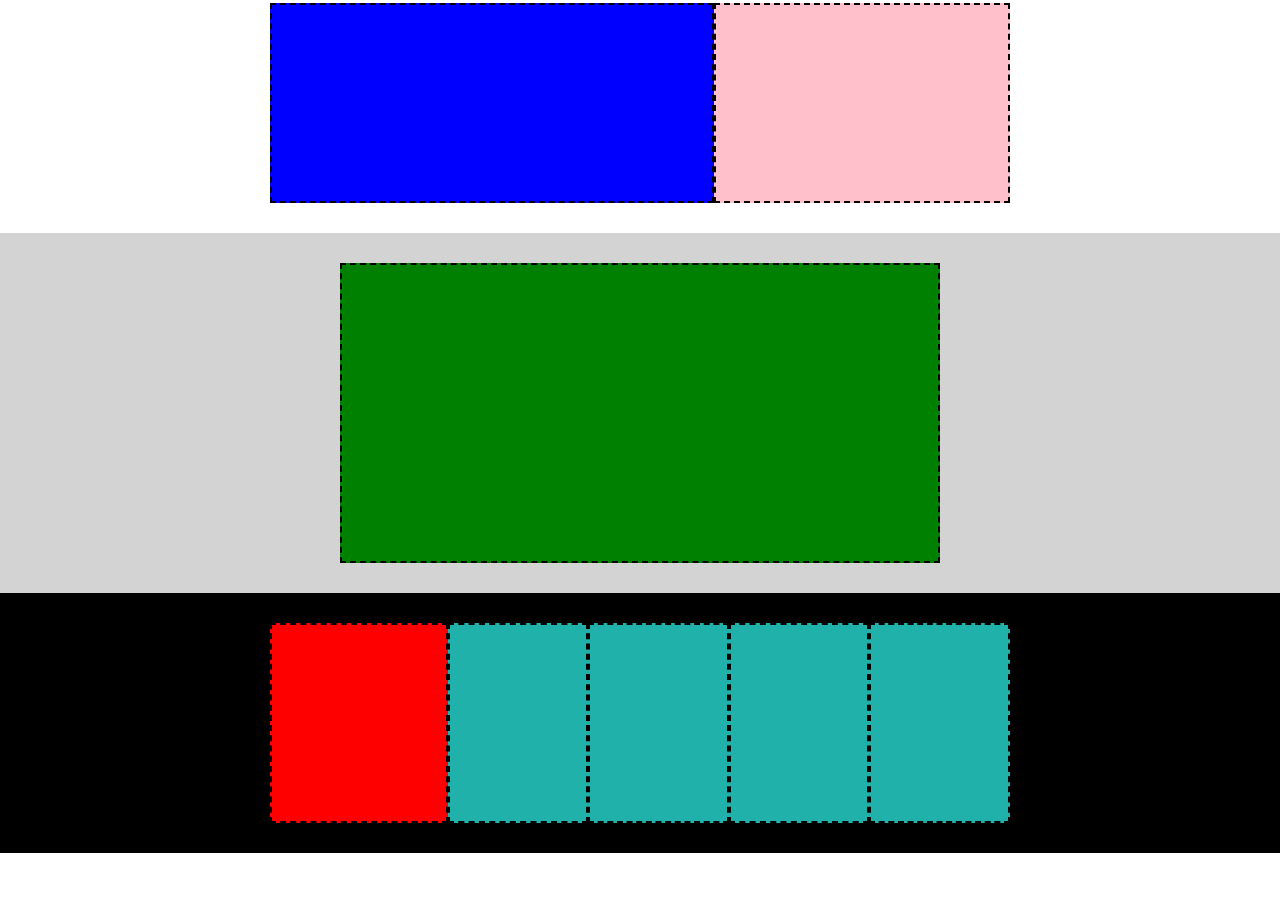
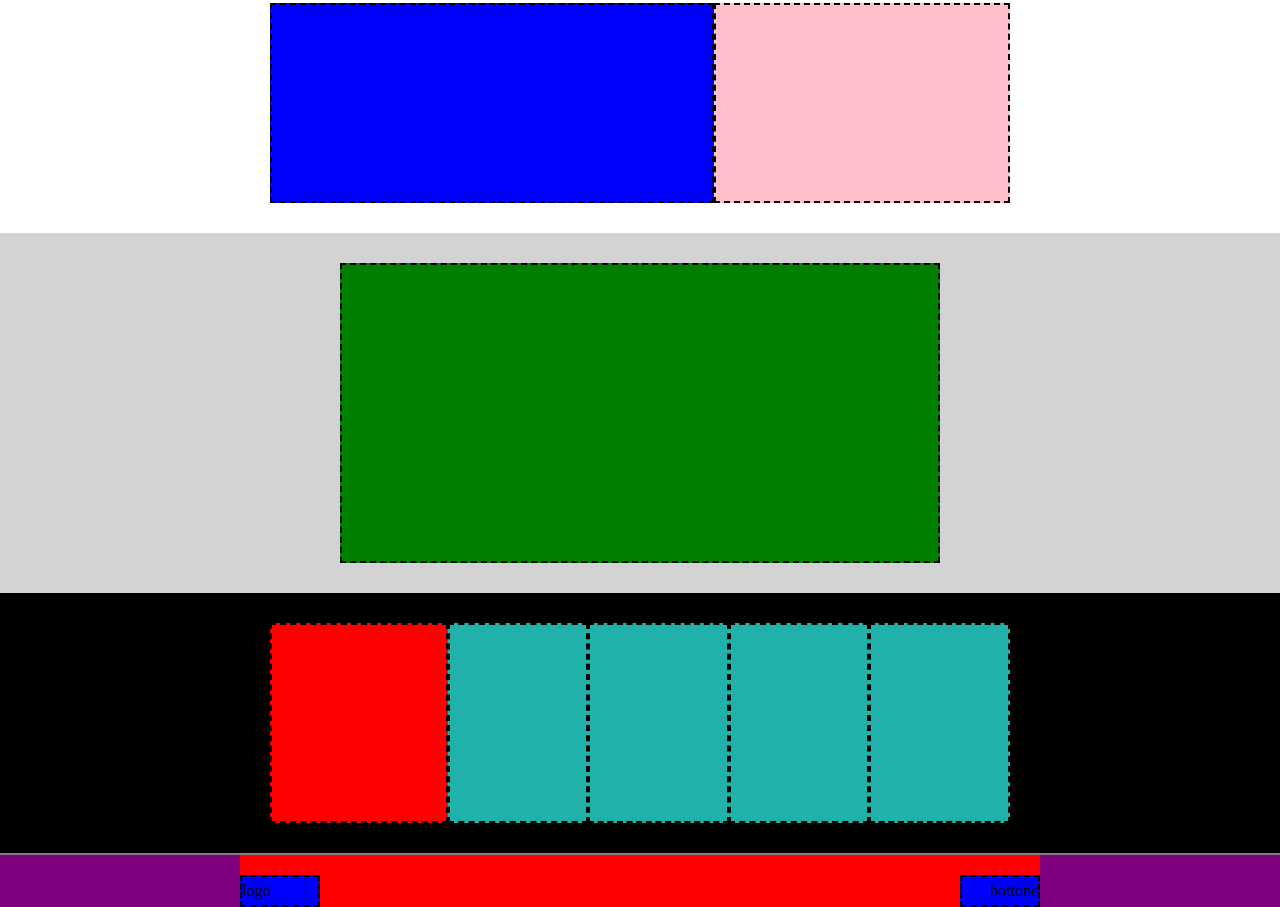
Before and after one commit to pietrocruciata/htmlcss-struttura-discord, a plain HTML site: page index.html in a window 1280 px wide. Shown: the part 797-1704 px from the top of the page. Before the commit the page ends 1650 px from the top, so only its background shows below. Drawn offline with Linux system fonts and the light colour scheme.

Commit message:
add footer

```diff
--- a/css/style.css
+++ b/css/style.css
@@ -41,6 +41,10 @@
     height: 200px;
 }
 
+.col-10{
+    width: 10%;
+}
+
 .col-19 {
     width: 19%;
 }
@@ -55,6 +59,9 @@
     padding-left: 100px;
 }
 
+.col-80{
+    width: 80%;
+}
 .col-24 {
     width: 24%;
 }
@@ -75,6 +82,10 @@
     border: 2px dashed black;
 }
 
+.bg-purple{
+    background-color: purple;
+}
+
 .bg-lightblue {
     background-color: lightblue;
     margin-top: 8px;
@@ -82,7 +93,7 @@
 
 .bg-blue {
     background-color: blue;
-    height: 200px;
+
 }
 
 .bg-red {
@@ -141,6 +152,13 @@
     flex-direction: row-reverse;
 }
 
+.m-20-0-0-0{
+    margin: 20px 0 0 0;
+}
+
+.b-top{
+    border-top: 2px solid grey;
+}
 /*debug*/
 
 .debug {
--- a/index.html
+++ b/index.html
@@ -27,14 +27,14 @@
     <main>
 
         </section>
-        <section class="bg-blue row">
+        <section class="bg-blue height-200 row">
             <div class="eat m-auto container placeholder bg-pink border-dashed row"></div>
         </section>
 
         <section>
             <div class="container">
                 <div class="row p-30">
-                    <div class=" border-dashed bg-blue col-60 height-200"></div>
+                    <div class=" border-dashed bg-blue height-200 height-200 col-60 height-200"></div>
                     <div class="m-auto border-dashed bg-pink col-40 height-200"></div>
                 </div>
             </div>
@@ -44,7 +44,7 @@
         <section class="bg-grey">
             <div class="container">
                 <div class="f-reverse row p-30">
-                    <div class=" border-dashed bg-blue col-60 height-200"></div>
+                    <div class=" border-dashed bg-blue height-200 col-60 height-200"></div>
                     <div class="m-auto border-dashed bg-pink col-40 height-200"></div>
                 </div>
             </div>
@@ -54,7 +54,7 @@
         <section>
             <div class="container">
                 <div class="row p-30">
-                    <div class=" border-dashed bg-blue col-60 height-200"></div>
+                    <div class=" border-dashed bg-blue height-200 col-60 height-200"></div>
                     <div class="m-auto border-dashed bg-pink col-40 height-200"></div>
                 </div>
             </div>
@@ -77,11 +77,26 @@
                 </div>
             </div>
         </section>
+    </main>
+
+    <footer>
+        <section class="bg-purple b-top">
+            <div class="container bg-red">
+                <div class="row">
+                    <div class="m-20-0-0-0 row bg-blue col-10 border-dashed p-top-5 p-bottom-5">logo</div>
+                    <div class="row bg-red col-80"></div>
+                    <div class="m-20-0-0-0 jc-end bg-blue col-10 border-dashed p-top-5 p-bottom-5">bottone</div>
+                </div>
+        </section>
+    </footer>
 
 
 
 
-    </main>
+
+
+
+
 
 
 </body>
```
